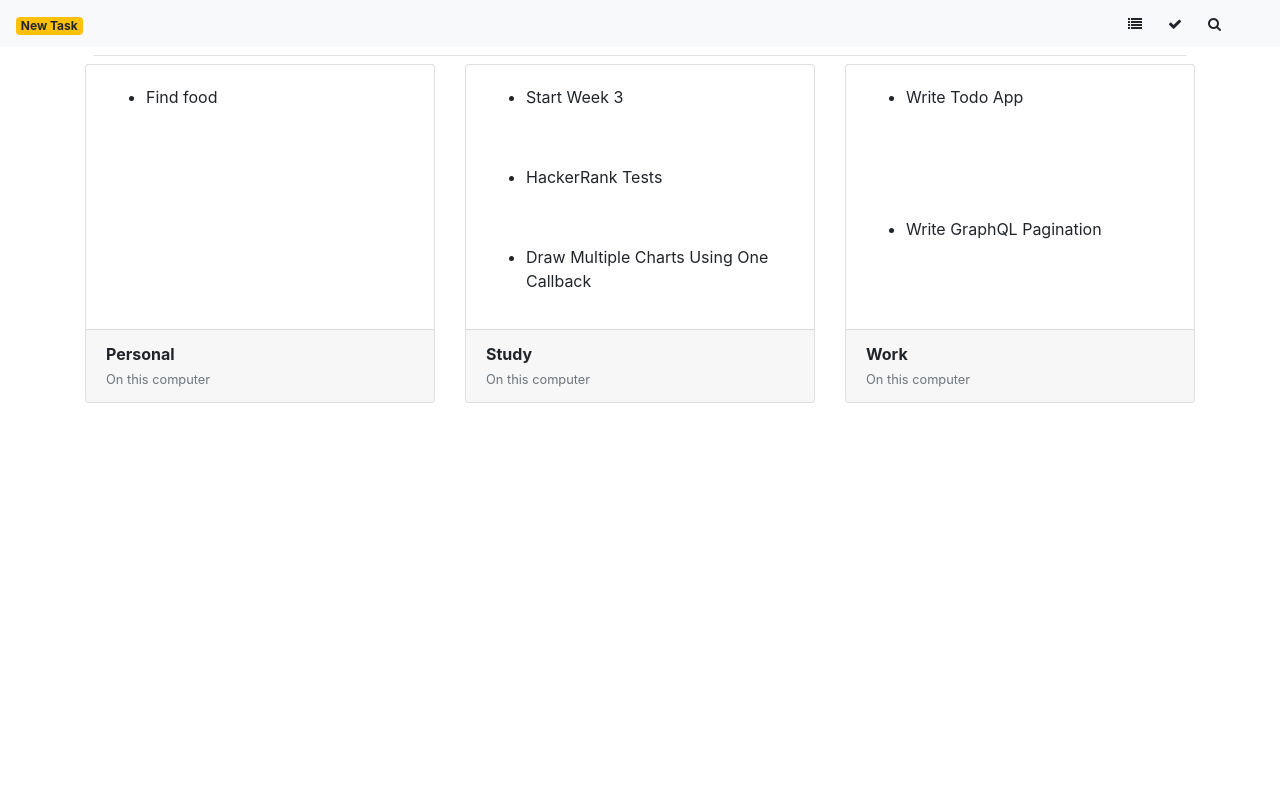
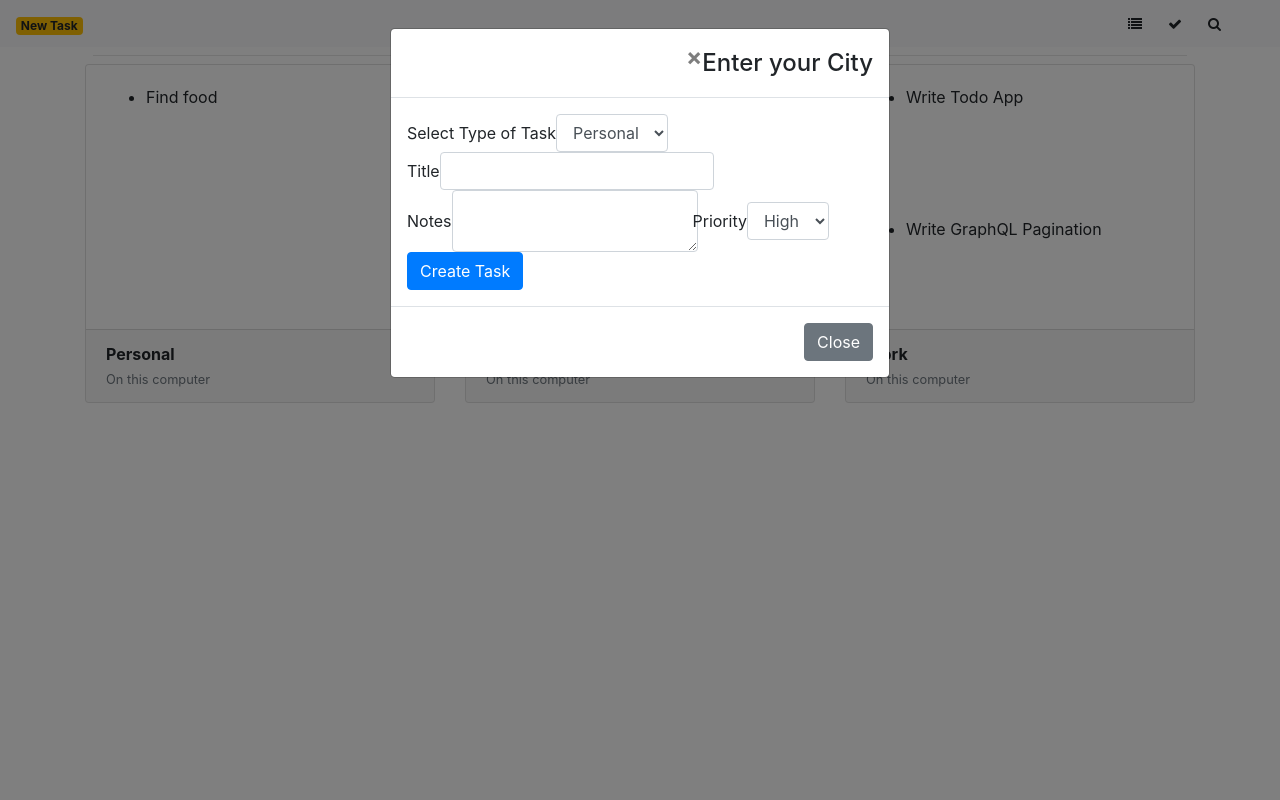
Before and after one commit to timothyakinyelu/todo-list-with-flask, a Flask app: page / in a window 1280 px wide, after a click on "New Task". Run offline with Flask 2, Linux system fonts and the light colour scheme; data comes from the database, SQL or seed files in the repository; some libraries are stand-ins or nearby versions; some web fonts are replaced.

Commit message:
- added a modal to add new task

```diff
--- a/templates/index.html
+++ b/templates/index.html
@@ -29,4 +29,53 @@
                 </div>
             {% endif %}
         </div>
+        <div class="modal fade" id="newTask" tabindex="-1" role="dialog" aria-labelledby="myModalLabel" aria-hidden="true">
+            <div class="modal-dialog" role="document">
+              <div class="modal-content">
+                <div class="modal-header">
+                  <button type="button" class="close" data-dismiss="modal" aria-label="Close">
+                    <span aria-hidden="true">&times;</span>
+                  </button>
+                  <h4 class="modal-title" id="myModalLabel">Enter your City</h4>
+                </div>
+                <div class="modal-body">
+                    <form action="{{ url_for('createTask') }}" class="form-inline" method="post">
+                        <div class="form-group">
+                            <label>Select Type of Task</label>
+                            <select class="form-control" id="slct" name=task_type_id>
+                                {% for type in types %}
+                                    <option value="{{type.id}}">
+                                        {{ type.name }}
+                                    </option>
+                                {% endfor %}
+                            </select>
+                        </div>
+                        <div class="form-group">
+                            <label for="inputNotes">Title</label>
+                            <input name="title" class="form-control" type="text" value="{{ request.form['title'] }}"/>
+                        </div>
+                        <div class="form-group">
+                            <label for="inputNotes">Notes</label>
+                            <textarea name="content" class="form-control">{{ request.form['content'] }}</textarea>
+                        </div>
+                        <div class="form-row">
+                            <div class="form-group">
+                                <label for="inputState">Priority</label>
+                                <select id="inputState" class="form-control" name="priority">
+                                    <option value="High">High</option>
+                                    <option value="Low">Low</option>
+                                </select>
+                            </div>
+                        </div>
+                        <button id="createTask" type="submit" class="btn btn-primary">
+                            Create Task
+                        </button>
+                    </form>
+                </div>
+                <div class="modal-footer">
+                  <button type="button" class="btn btn-secondary" data-dismiss="modal">Close</button>
+                </div>
+              </div>
+            </div>
+          </div>
     {% endblock content %}
```
